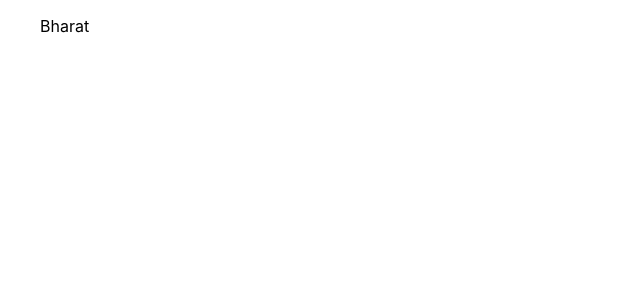
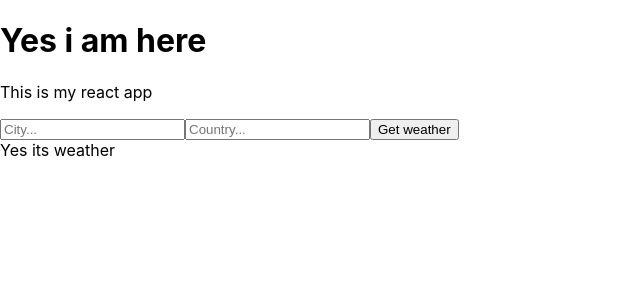
Before and after one commit to Qwerty2424122/my-ReactJS-app, a React (Create React App) app: page / in a window 1280 px wide. Shown: the top 300 px of the page, without its empty margins (0-640 px from the left). Built offline with nearby package versions, Linux system fonts and the light colour scheme.

Commit message:
Working on Weather API
Working on Weather API

```diff
--- a/src/App.js
+++ b/src/App.js
@@ -1,23 +1,31 @@
-import React, { Component } from 'react';
-import logo from './logo.svg';
-import './App.css';
+import React from 'react';
+import Titles from "./Component/Titles";
+import Form from "./Component/Form";
+import Weather from "./Component/Weather";
 
 
-function sayhello(){
-    return <h1>Helloss</h1>
-}
+const API_KEY = 'f24119190d08363e415dd6375c6d4c27';
+class App extends React.Component{
+
+  getweather = async () => {
+      const api_call = await fetch(`http://api.openweathermap.org/data/2.5/weather?q=Manchester,UK&appid=${API_KEY}&units=metric`);
+      const data = await api_call.json();
+      console.log(data);
+
+  }
+    render(){
+      return(
+      <div>
+        <Titles></Titles>
+        <Form></Form>
+        <Weather></Weather>
+      </div>
+
+      );
 
 
-class App extends Component {
-  render() {
-    return (
+    }
 
-      <div>
-        <sayhello>hELjssss</sayhello>
-
-      </div>
-    );
-  }
-}
+};
 
 export default App;
--- /dev/null
+++ b/src/Component/Form.js
@@ -0,0 +1,20 @@
+import React from 'react';
+
+class Form extends React.Component{
+    render(){
+        return(
+            <div>
+                <form>
+                    <input type="text" name = "city" placeholder="City..."/>
+                    <input type="text" name = "country" placeholder="Country..."/>
+                    <button>Get weather</button>
+                    </form>
+            </div>
+        );
+
+    }
+
+
+};
+
+export default Form;
--- /dev/null
+++ b/src/Component/Titles.js
@@ -0,0 +1,21 @@
+import React from 'react';
+
+class Titles extends React.Component{
+    render(){
+        return(
+            <div>
+                <h1>Yes i am here</h1>
+                <p>This is my react app</p>
+
+            </div>
+
+        );
+
+
+    }
+
+
+
+};
+
+export default Titles;
--- /dev/null
+++ b/src/Component/Weather.js
@@ -0,0 +1,17 @@
+import React from 'react'
+
+class Weather extends React.Component{
+    render(){
+        return(
+            <div>Yes its weather</div>
+
+        );
+
+
+    }
+
+
+
+};
+
+export default Weather;
--- a/src/index.js
+++ b/src/index.js
@@ -1,21 +1,12 @@
 import React from 'react';
 import ReactDOM from 'react-dom';
-import './index.css'
-class TodoList extends React.Component{
-    constructor (){
-        super();
-        this.state = {
-           firstname : 'Bharat'
-        }
-    }
+import './index.css';
+import App from './App';
+import * as serviceWorker from './serviceWorker';
 
-    render(){
-        return(
-            <ul>
-            {this.state.firstname}
-            </ul>
-        )
-    }
-}
+ReactDOM.render(<App />, document.getElementById('root'));
 
-ReactDOM.render(<TodoList/>, document.getElementById('root'))
+// If you want your app to work offline and load faster, you can change
+// unregister() to register() below. Note this comes with some pitfalls.
+// Learn more about service workers: http://bit.ly/CRA-PWA
+serviceWorker.unregister();
```
